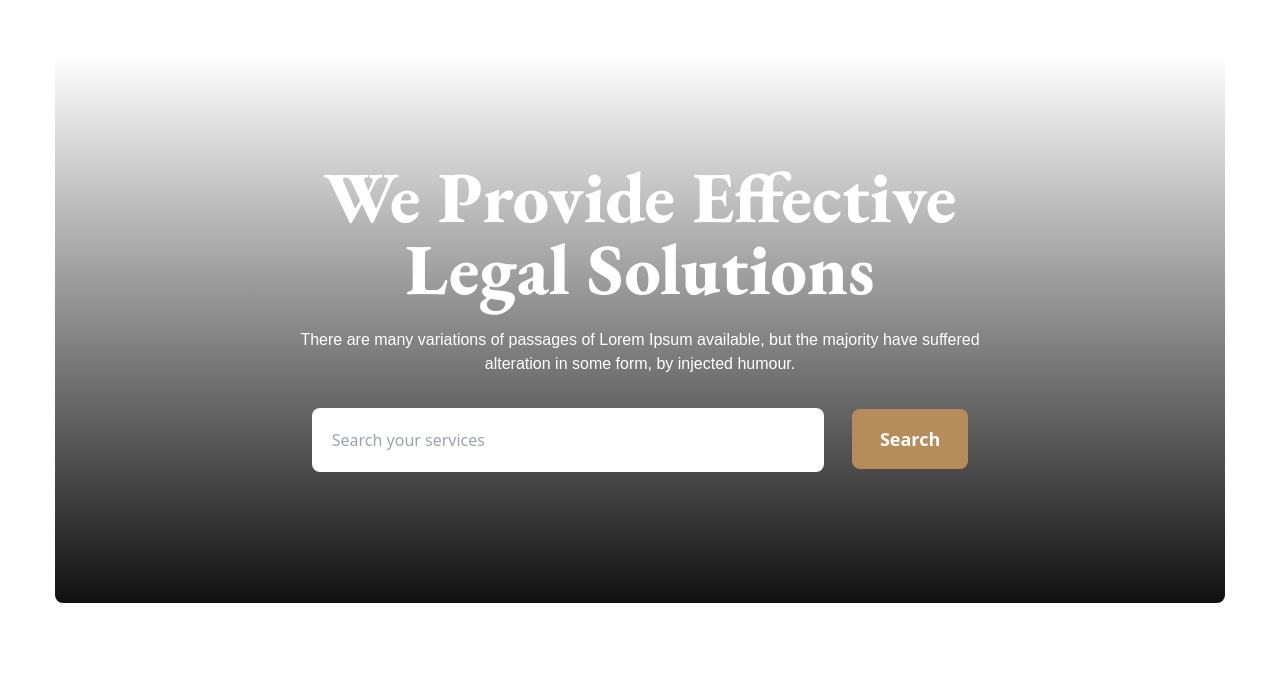
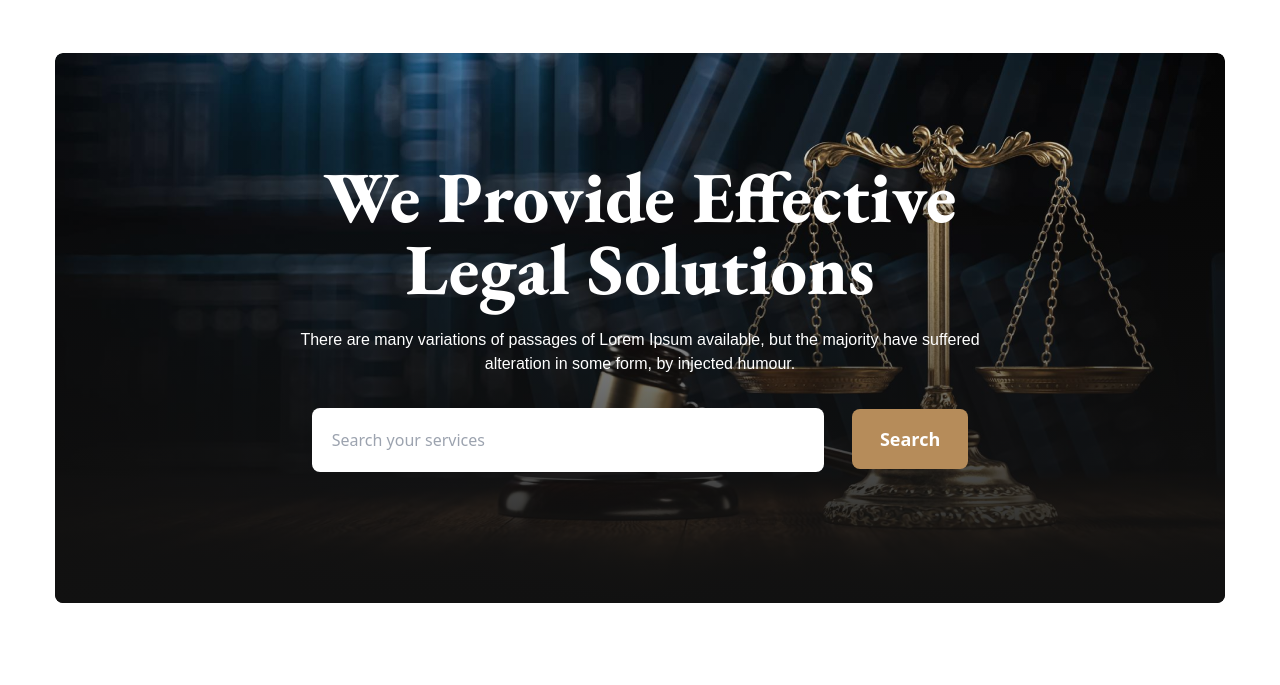
Before and after one commit to NazmuzShaad/Justice, a plain HTML site: page index.html in a window 1280 px wide. Shown: the part 115-800 px from the top of the page. Drawn offline with nearby package versions, Linux system fonts and the light colour scheme; the site is published under a folder, as on GitHub Pages, so addresses that start at the root find nothing.

Commit message:
banner image got visibility

```diff
--- a/index.html
+++ b/index.html
@@ -105,7 +105,7 @@
     </nav>
 
     <!-- Banner Section -->
-    <section class="container bg-[url('/images/banner.png')] bg-blend-multiply  rounded-lg ">
+    <section class="container bg-[url('images/banner.png')] bg-blend-multiply  rounded-lg ">
       <div class="bg-gradient-to-b from-[#11111100] to-[#111111] h-[550px] rounded-lg flex items-center px-4">
         <div class="max-w-[692px] mx-auto text-center ">
           <h1 class="text- text-white font-extrabold text-3xl md:text-7xl font-eb mb-6">We Provide Effective Legal
```
